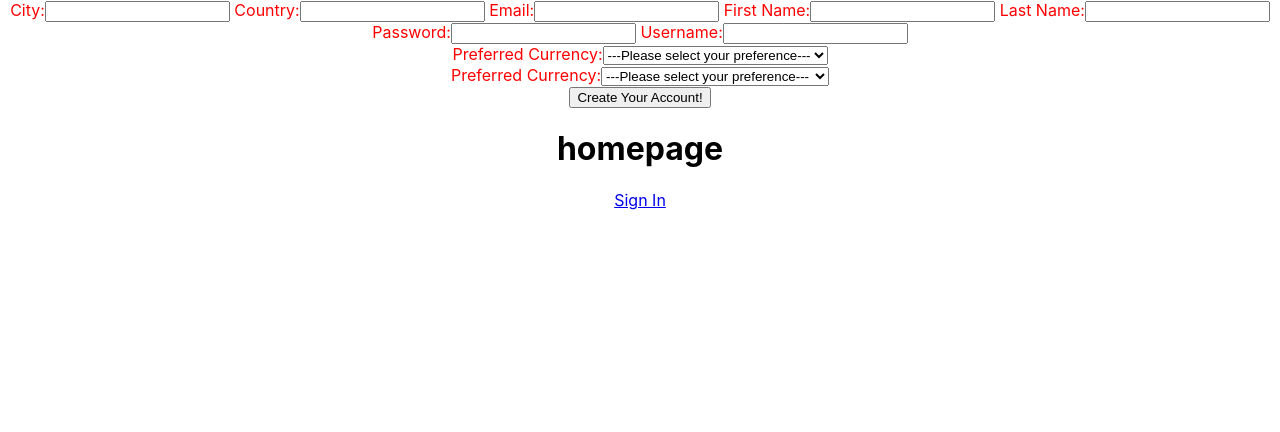
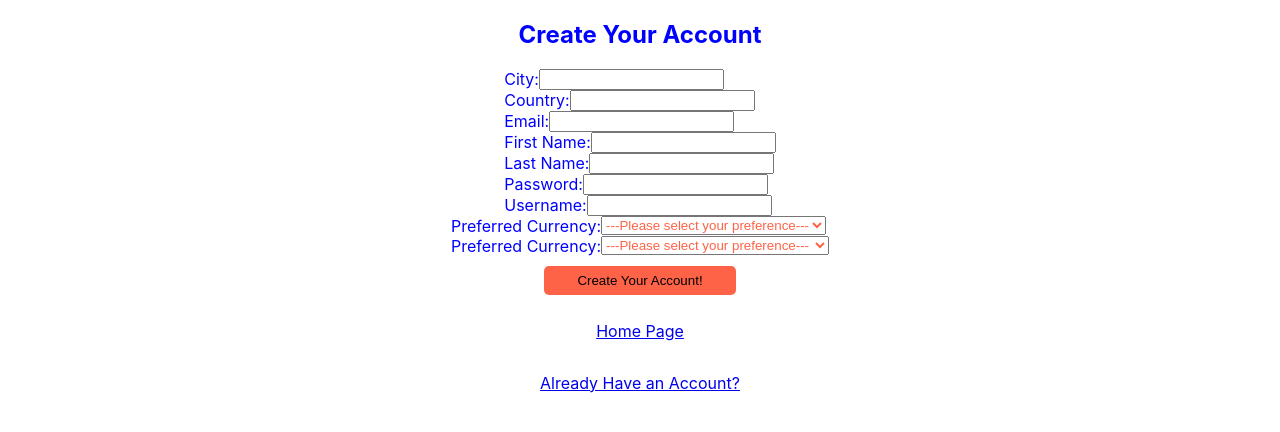
Before and after one commit to african-marketplace-tt7/frontend, a React (Create React App) app in the folder african-marketplace/: page /signup in a window 1280 px wide. Shown: the top 432 px of the page. Built offline with nearby package versions, Linux system fonts and the light colour scheme.

Commit message:
placeholder styles added and general formmatting added to /signup. Router was added and Links connecting to both the home page and sign in

```diff
--- a/african-marketplace/src/App.js
+++ b/african-marketplace/src/App.js
@@ -8,10 +8,9 @@ import SignIn from "./components/Sign-in";
 function App() {
   return (
     <div className="App">
-      <SignupForm/>
       <Switch>
         <Route path="/sign-in" component={SignIn} />
-        {/* <Route path="/signup" component={} /> */}
+        <Route path="/signup" component={SignupForm} />
         <Route path="/" component={Homepage} />
       </Switch>
     </div>
--- a/african-marketplace/src/components/SignupForm/SignupForm.js
+++ b/african-marketplace/src/components/SignupForm/SignupForm.js
@@ -1,5 +1,6 @@
 import React, { useState } from 'react';
 import { useForm } from 'react-hook-form';
+import { Link } from 'react-router-dom';
 
 import TextInput from '../Inputs/TextInput/TextInput';
 import SelectInput from '../Inputs/SelectInput/SelectInput';
@@ -116,6 +117,7 @@ const SignupForm = () => {
 
   return (
     <StyledSignupForm>
+      <h2>Create Your Account</h2>
       <form className='SignupForm' onSubmit={handleSubmit(onSubmitHandler)}>
         <div className='textInputClass'>
           {text.map(i => {
@@ -130,6 +132,12 @@ const SignupForm = () => {
         </div>
         <button>Create Your Account!</button>
       </form>
+      <p>
+        <Link className='' to='/'>Home Page</Link>
+      </p>
+      <p>
+        <Link className='' to='/sign-in'>Already Have an Account?</Link>
+      </p>
     </StyledSignupForm>
   )
 }
--- a/african-marketplace/src/components/SignupForm/StyledSignupForm.js
+++ b/african-marketplace/src/components/SignupForm/StyledSignupForm.js
@@ -2,11 +2,58 @@
 import styled from 'styled-components';
 
 const StyledSignupForm = styled.div`
-  color: red;
+  color: blue;
   display: flex;
-  .selectInputClass .textInputClass{
+  flex-direction: column;
+  *{
+    // border: 1px solid gold;
+  }
+
+  form{
     display: flex;
     flex-direction: column;
+    justify-content: center;
+    align-items: center;
+    button{
+      width: 15%;
+      margin: 10px;
+      padding: 5px;
+      outline: none;
+      border: none;
+      border-radius: 5px;
+      background-color: tomato;
+      border: 2px solid transparent; //keeps the box from resizing on hover.
+    }
+    button:hover{
+      box-sizing: border-box;
+      background-color: white;
+      color: tomato;
+      // font-weight: bold;
+      border: 2px solid purple;
+    }
+    .textInputClass,
+    .selectInputClass {
+      display: flex;
+      flex-direction: column;
+      align-items: flex-start;
+    }
+    label{
+      display: flex;
+      align-items: center;
+      input{
+        // height: 3px;
+      }
+      p{
+        color: red;
+      }
+    }
+  }
+
+  select option, select {
+    color: tomato;
+  }
+  input{
+    color: purple;
   }
 `
 
--- a/african-marketplace/src/components/homePage.js
+++ b/african-marketplace/src/components/homePage.js
@@ -6,6 +6,7 @@ function Homepage(props) {
     <div>
       <h1>homepage</h1>
       <Link to="/sign-in">Sign In</Link>
+      <Link to="/signup">Sign Up</Link>
     </div>
   );
 }
```
Also changed, not shown: 1 other file (tests, documents, lock files or other folders).
